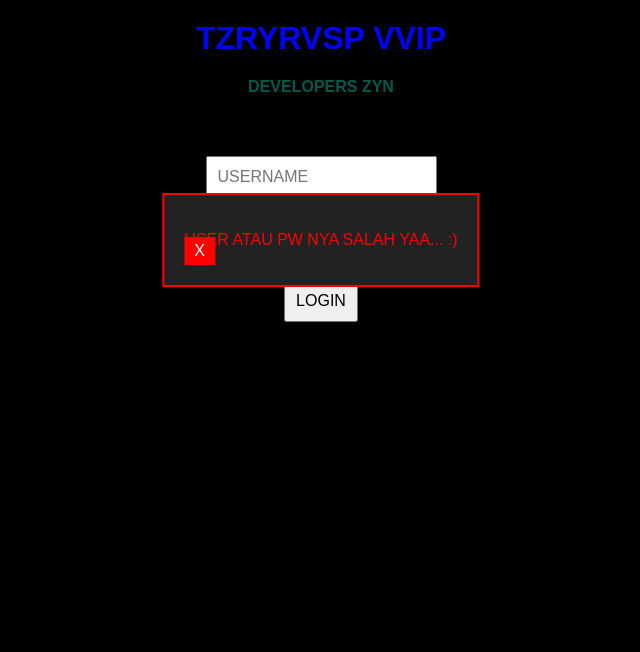
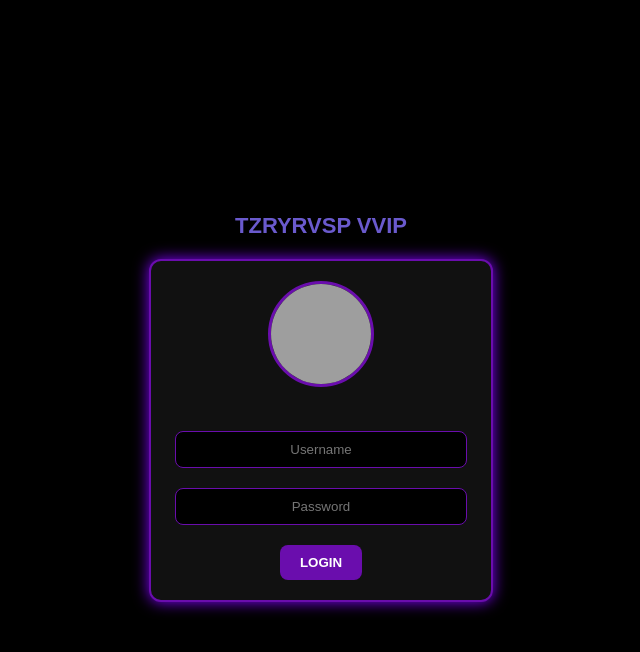
Before and after one commit to Zyn-codding/TZRYRVSP_VVIP, a plain HTML site: page index.html in a window 1280 px wide. Both pictures are taken after a click on the button "LOGIN". Shown: the whole page, without its empty margins (319-959 px from the left). Drawn offline with Linux system fonts and the light colour scheme; grey boxes are pictures that could not be loaded.

Commit message:
Update index.html

```diff
--- a/index.html
+++ b/index.html
@@ -5,163 +5,146 @@
   <title>TZRYRVSP VVIP</title>
   <style>
     body {
-      background-color: black;
-      color: red;
-      font-family: Arial, sans-serif;
-      text-align: center;
       margin: 0;
       padding: 0;
+      font-family: 'Poppins', sans-serif;
+      background-color: #000;
+      color: #fff;
     }
-    h1 {
-      color: blue;
-      margin-top: 20px;
+
+    .center {
+      display: flex;
+      justify-content: center;
+      align-items: center;
+      flex-direction: column;
+      min-height: 100vh;
     }
-    .rainbow {
+
+    h1.title {
+      font-size: 22px;
       font-weight: bold;
-      animation: rainbow 3s infinite;
+      color: #6a5acd;
+      margin-bottom: 20px;
     }
-    @keyframes rainbow {
-      0% {color: red;}
-      20% {color: orange;}
-      40% {color: yellow;}
-      60% {color: green;}
-      80% {color: blue;}
-      100% {color: violet;}
+
+    .login-box, .main-box {
+      background: #111;
+      border: 2px solid #6a0dad;
+      border-radius: 12px;
+      padding: 20px;
+      width: 300px;
+      text-align: center;
+      box-shadow: 0 0 15px #8000ff;
     }
-    .container {
-      margin-top: 50px;
+
+    .login-box input, .main-box input, .main-box select {
+      width: 90%;
+      margin: 10px 0;
+      padding: 10px;
+      border: 1px solid #6a0dad;
+      border-radius: 8px;
+      background: #000;
+      color: #fff;
+      text-align: center;
+      outline: none;
     }
-    input, select, button {
-      margin: 10px;
-      padding: 10px;
-      font-size: 16px;
+
+    .btn {
+      background: #6a0dad;
+      border: none;
+      padding: 10px 20px;
+      border-radius: 8px;
+      color: #fff;
+      font-weight: bold;
+      cursor: pointer;
+      margin-top: 10px;
+      transition: 0.2s;
     }
-    .hidden {
-      display: none;
+
+    .btn:hover {
+      background: #9932cc;
     }
-    .popup {
-      position: fixed;
-      top: 30%;
-      left: 50%;
-      transform: translate(-50%, -50%);
-      background: #222;
-      border: 2px solid red;
-      padding: 20px;
-      color: red;
-      z-index: 1000;
+
+    .profile {
+      margin-bottom: 20px;
     }
-    .loading {
-      margin-top: 10px;
-      font-size: 14px;
-      color: orange;
+
+    .profile img {
+      width: 100px;
+      height: 100px;
+      border-radius: 50%;
+      border: 3px solid #6a0dad;
+      margin-bottom: 10px;
     }
-    .close-btn {
-      position: absolute;
-      bottom: 10px;
-      left: 10px;
-      background: red;
-      color: white;
-      border: none;
-      padding: 5px 10px;
-      cursor: pointer;
-    }
-    .note {
-      margin-top: 20px;
-      font-size: 14px;
-      color: red;
+
+    .small-text {
+      font-size: 12px;
+      color: #aaa;
     }
   </style>
 </head>
 <body>
-  <h1>TZRYRVSP VVIP</h1>
-  <p class="rainbow">DEVELOPERS ZYN</p>
-
-  <!-- Login Section -->
-  <div id="loginSection" class="container">
-    <input type="text" id="username" placeholder="USERNAME"><br>
-    <input type="password" id="password" placeholder="PASSWORD"><br>
-    <button onclick="login()">LOGIN</button>
+  <div class="center" id="login-page">
+    <h1 class="title">TZRYRVSP VVIP</h1>
+    <div class="login-box">
+      <div class="profile">
+        <img src="https://i.ibb.co/0s8sq0f/avatar.png" alt="avatar">
+      </div>
+      <input type="text" id="username" placeholder="Username">
+      <input type="password" id="password" placeholder="Password">
+      <button class="btn" onclick="login()">LOGIN</button>
+    </div>
   </div>
 
-  <!-- Bug Section -->
-  <div id="bugSection" class="container hidden">
-    <p>NOMOR TARGET?</p>
-    <input type="text" id="targetNumber" placeholder="+62XXX"><br>
-    <p>Jenis Bug?</p>
-    <select id="bugVariant">
-      <option value="">-- Pilih Variant --</option>
-      <option>KIAMAT</option>
-      <option>DELAY-INV</option>
-      <option>BACKDOOR</option>
-      <option>DELAY-MAKER</option>
-      <option>CRASH-ANDROID</option>
-      <option>CRASH-IOS</option>
-      <option>PROTOC-V1</option>
-      <option>PROTOC-V2</option>
-      <option>PROTOC-SCP</option>
-      <option>SCP-INV</option>
-    </select><br>
-    <button onclick="sendBug()">SEND BUG</button>
-    <p class="note">HARAP TUNGGU 15 MENIT JIKA MELANGGAR KENA BLACKLIST!</p>
-  </div>
-
-  <!-- Popup -->
-  <div id="popup" class="popup hidden">
-    <p id="popupMessage"></p>
-    <div id="loading" class="loading hidden">Loading...</div>
-    <button class="close-btn" onclick="closePopup()">X</button>
+  <div class="center" id="main-page" style="display:none;">
+    <h1 class="title">TZRYRVSP VVIP</h1>
+    <div class="main-box">
+      <div class="profile">
+        <img src="https://i.ibb.co/0s8sq0f/avatar.png" alt="avatar">
+        <div>Role: <b>OWNER</b> · Exp: 2028-05-22</div>
+      </div>
+      <input type="text" id="target" placeholder="e.g. +62xxxxxxxxxx">
+      <select id="bug-variant">
+        <option value="">-- Select Bug --</option>
+        <option>Crash Infinity</option>
+        <option>Delay Invisible</option>
+        <option>IOS Crash</option>
+      </select>
+      <button class="btn" onclick="sendBug()">SEND BUG</button>
+      <p class="small-text">Harap tunggu 15 menit jika melanggar kena blacklist!</p>
+    </div>
   </div>
 
   <script>
-    function showPopup(msg, withLoading=false, doneMsg="") {
-      document.getElementById("popupMessage").innerText = msg;
-      document.getElementById("popup").classList.remove("hidden");
-      if (withLoading) {
-        document.getElementById("loading").classList.remove("hidden");
-        setTimeout(() => {
-          document.getElementById("loading").classList.add("hidden");
-          document.getElementById("popupMessage").innerText = doneMsg;
-        }, 3000);
-      }
-    }
-
-    function closePopup() {
-      document.getElementById("popup").classList.add("hidden");
-    }
-
     function login() {
       const user = document.getElementById("username").value;
       const pass = document.getElementById("password").value;
       if (user === "TZRYRVSP_VVIP" && pass === "ROLE_OWN") {
-        showPopup("SUCCESSFULLY LOGIN WAITING...");
+        alert("SUCCESSFULLY LOGIN WAITING...");
         setTimeout(() => {
-          closePopup();
-          document.getElementById("loginSection").classList.add("hidden");
-          document.getElementById("bugSection").classList.remove("hidden");
-        }, 5000);
+          document.getElementById("login-page").style.display = "none";
+          document.getElementById("main-page").style.display = "flex";
+        }, 2000);
       } else {
-        showPopup("USER ATAU PW NYA SALAH YAA... :)");
+        alert("USER ATAU PW NYA SALAH YAA... :)");
       }
     }
 
     function sendBug() {
-      const number = document.getElementById("targetNumber").value.trim();
-      const variant = document.getElementById("bugVariant").value;
-
-      if (!number.match(/^\+?\d+$/)) {
-        showPopup("ngasal ya?");
+      const target = document.getElementById("target").value;
+      const variant = document.getElementById("bug-variant").value;
+      if (!variant) {
+        alert("PILIH VARIANT NYA YA SAYANGG :)");
         return;
       }
-      if (number.length > 17) {
-        showPopup("kepanjangan brooo🤣");
+      if (target.length < 8) {
+        alert("ngasal ya?");
         return;
       }
-      if (!variant) {
-        showPopup("PILIH VARIANT NYA YA SAYANGG :)");
-        return;
-      }
-      showPopup("SEND BUG TO (" + number + ") JENIS BUGNYA (" + variant + ")", true,
-        "DONE SEND BUG TO (" + number + ")!");
+      alert("SEND BUG TO " + target + " JENIS BUGNYA " + variant);
+      setTimeout(() => {
+        alert("DONE SEND BUG TO " + target + " !");
+      }, 2000);
     }
   </script>
 </body>
```
